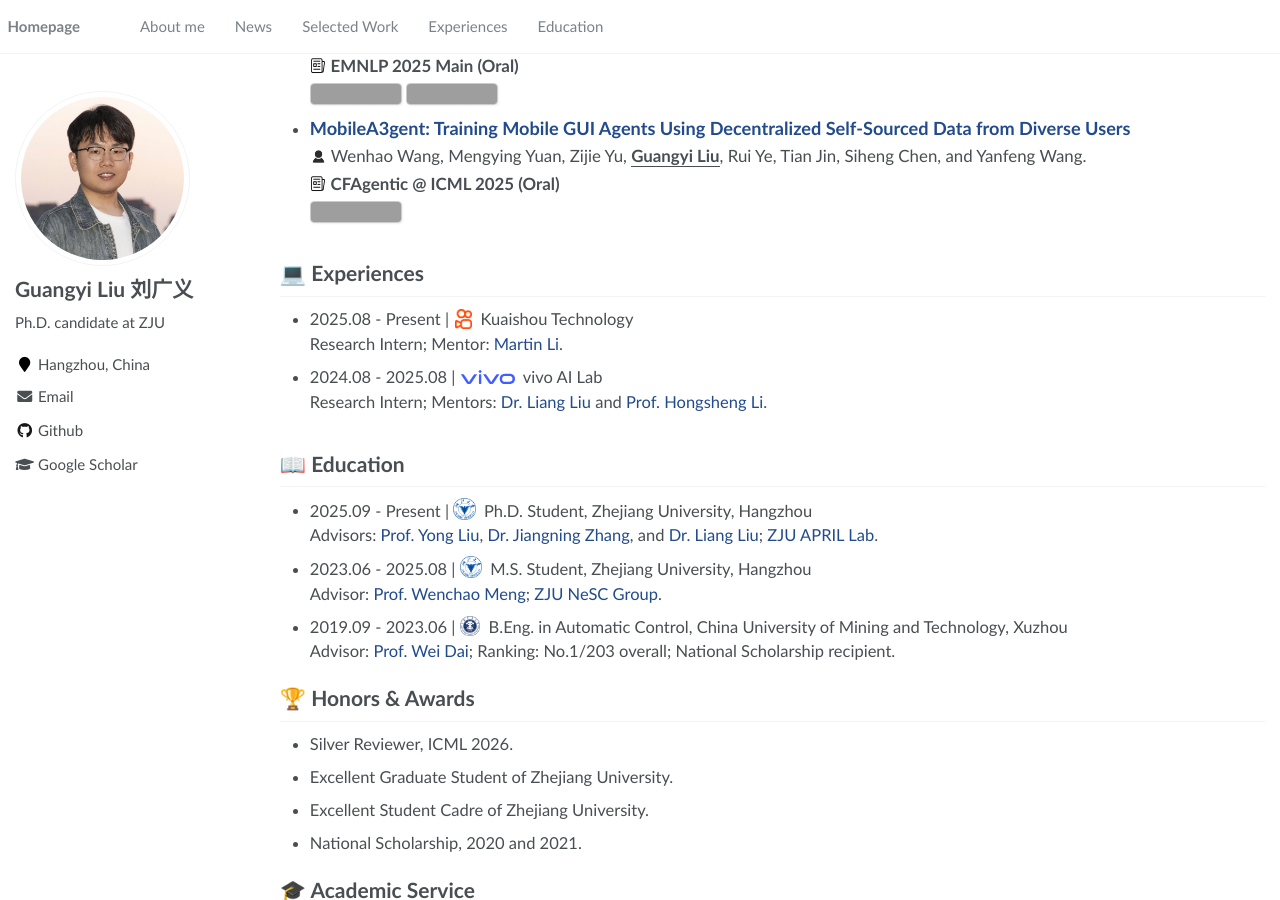
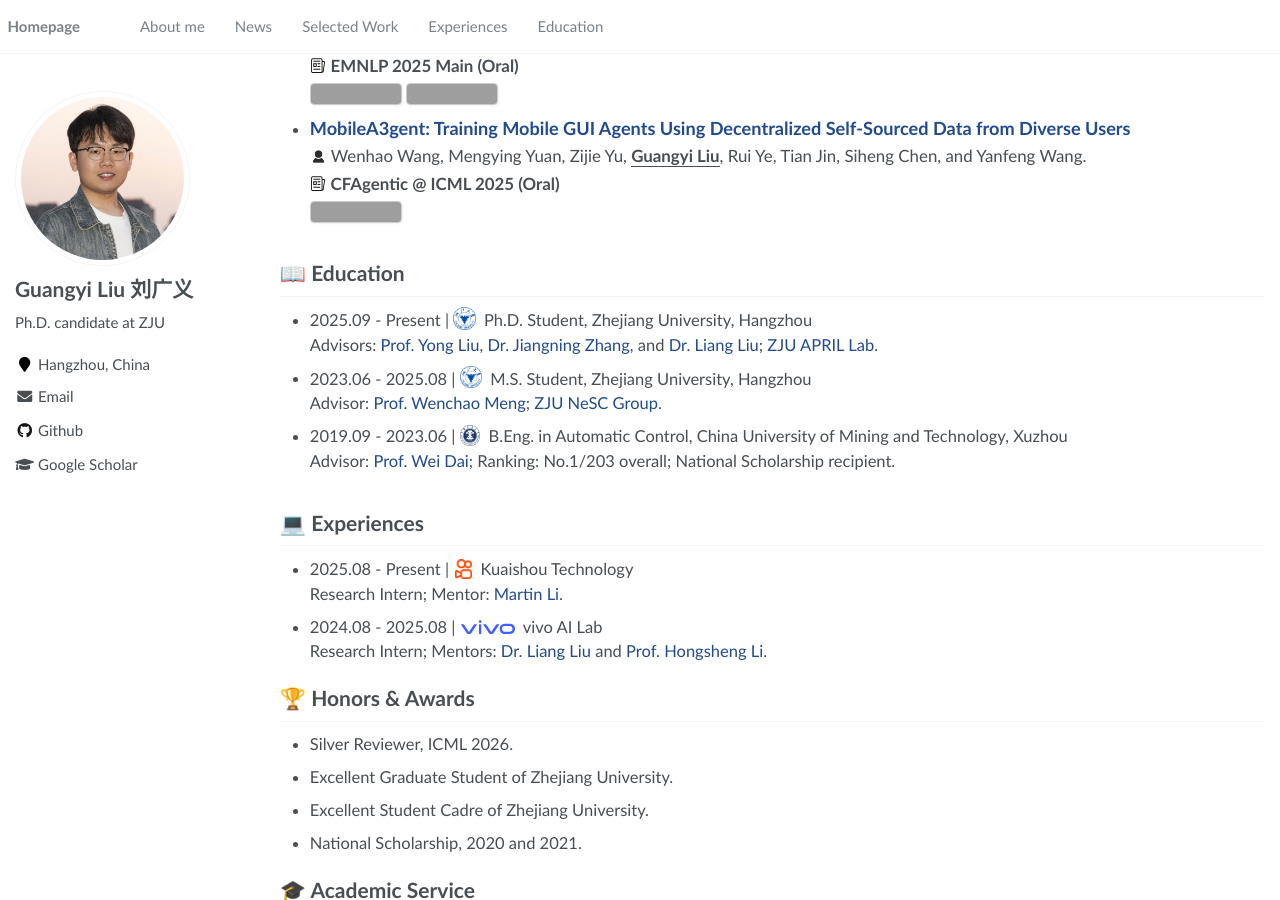
Before and after one commit to lgy0404/lgy0404.github.io, a Jekyll site: the page built from _pages/about.md, in a window 1280 px wide and 900 px high, scrolled down 2825 px. Built offline with Jekyll 4.4.1, drawn with Linux system fonts in a browser that asks for light colours; comment, search, counter and statistics services are not loaded; grey boxes are pictures that could not be loaded.

Commit message:
style: reorder education before experiences

```diff
--- a/_pages/about.md
+++ b/_pages/about.md
@@ -349,14 +349,6 @@ I am a Ph.D. candidate in the Department of Control Science and Engineering at Z
 <span style="font-size: 0.93em;"><img src="./images/logo-venue.png" style="width: 0.975em; position: relative; top: -0.115em;"> **CFAgentic @ ICML 2025 (Oral)**</span>\
 <a href="https://scholar.google.com/scholar?oi=bibs&hl=en&cites=10794877405588499537,10796259486820381126"><img alt="Google Scholar citations" src="https://img.shields.io/badge/Citations-13-white?logo=Google%20Scholar&style=flat-square&labelColor=white&cacheSeconds=10" style="border: 1px solid #ccc; border-radius: 4px;"></a>
 
-<span class='anchor' id='experiences'></span>
-# 💻 Experiences
-
-- 2025.08 - Present | <img src="./images/logos/kuaishou-icon.png" class="exp-logo exp-logo--kuaishou" alt="Kuaishou logo"> Kuaishou Technology
-  Research Intern; Mentor: [Martin Li](https://scholar.google.com/citations?user=atSPcL8AAAAJ&hl=zh-CN).
-- 2024.08 - 2025.08 | <img src="./images/logos/vivo-logo.svg" class="exp-logo exp-logo--vivo" alt="vivo logo"> vivo AI Lab
-  Research Intern; Mentors: [Dr. Liang Liu](https://scholar.google.com/citations?user=Kkg3IPMAAAAJ&hl=en) and [Prof. Hongsheng Li](https://www.ee.cuhk.edu.hk/~hsli/).
-
 <span class='anchor' id='education'></span>
 # 📖 Education
 
@@ -366,6 +358,14 @@ I am a Ph.D. candidate in the Department of Control Science and Engineering at Z
   Advisor: [Prof. Wenchao Meng](https://person.zju.edu.cn/wmeng); [ZJU NeSC Group](http://nesc.zju.edu.cn/).
 - 2019.09 - 2023.06 | <img src="./images/logos/cumt-logo.png" class="edu-logo edu-logo--cumt" alt="China University of Mining and Technology logo"> B.Eng. in Automatic Control, China University of Mining and Technology, Xuzhou
   Advisor: [Prof. Wei Dai](https://faculty.cumt.edu.cn/DaiW/zh_CN/img/175786/list/%7B%7B:linkUrl%7D%7D); Ranking: No.1/203 overall; National Scholarship recipient.
+
+<span class='anchor' id='experiences'></span>
+# 💻 Experiences
+
+- 2025.08 - Present | <img src="./images/logos/kuaishou-icon.png" class="exp-logo exp-logo--kuaishou" alt="Kuaishou logo"> Kuaishou Technology
+  Research Intern; Mentor: [Martin Li](https://scholar.google.com/citations?user=atSPcL8AAAAJ&hl=zh-CN).
+- 2024.08 - 2025.08 | <img src="./images/logos/vivo-logo.svg" class="exp-logo exp-logo--vivo" alt="vivo logo"> vivo AI Lab
+  Research Intern; Mentors: [Dr. Liang Liu](https://scholar.google.com/citations?user=Kkg3IPMAAAAJ&hl=en) and [Prof. Hongsheng Li](https://www.ee.cuhk.edu.hk/~hsli/).
 
 # 🏆 Honors & Awards
 
```
